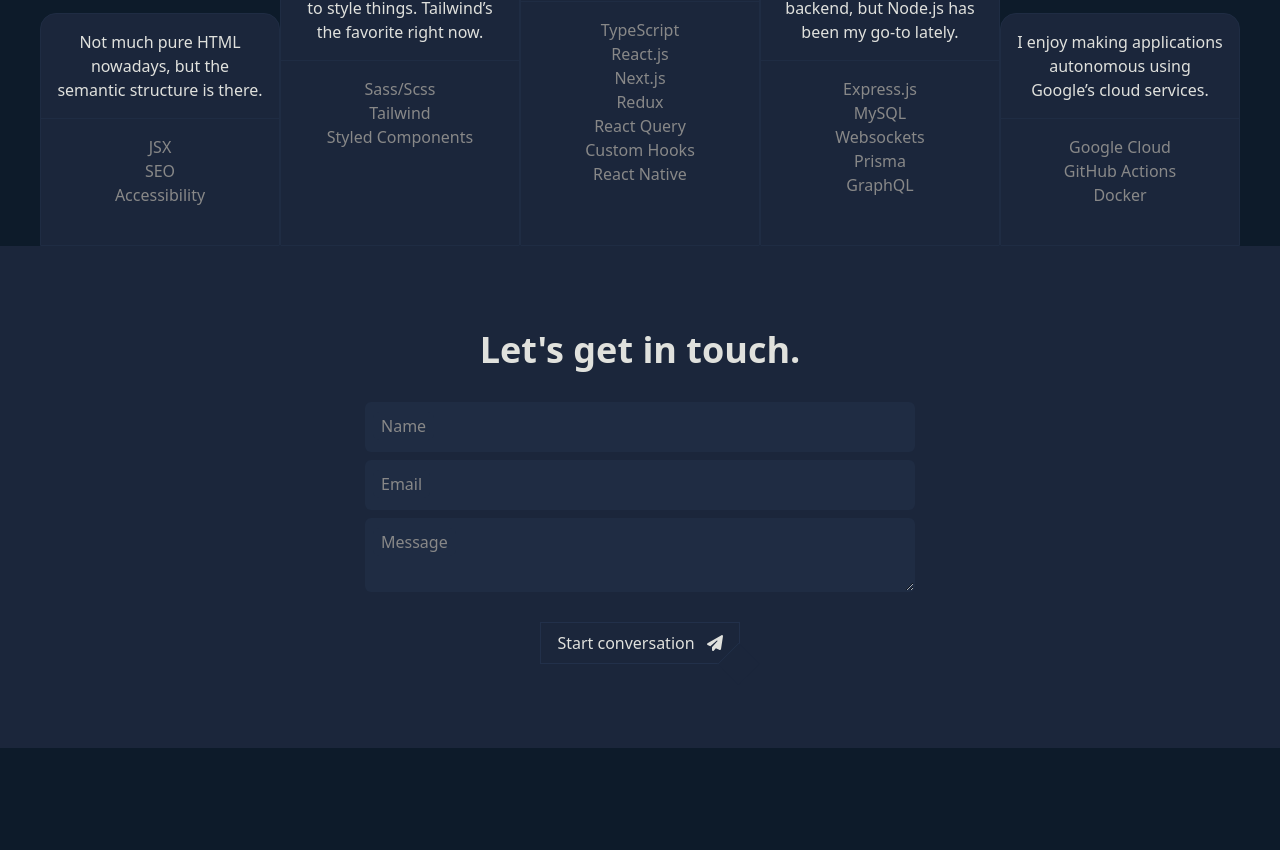
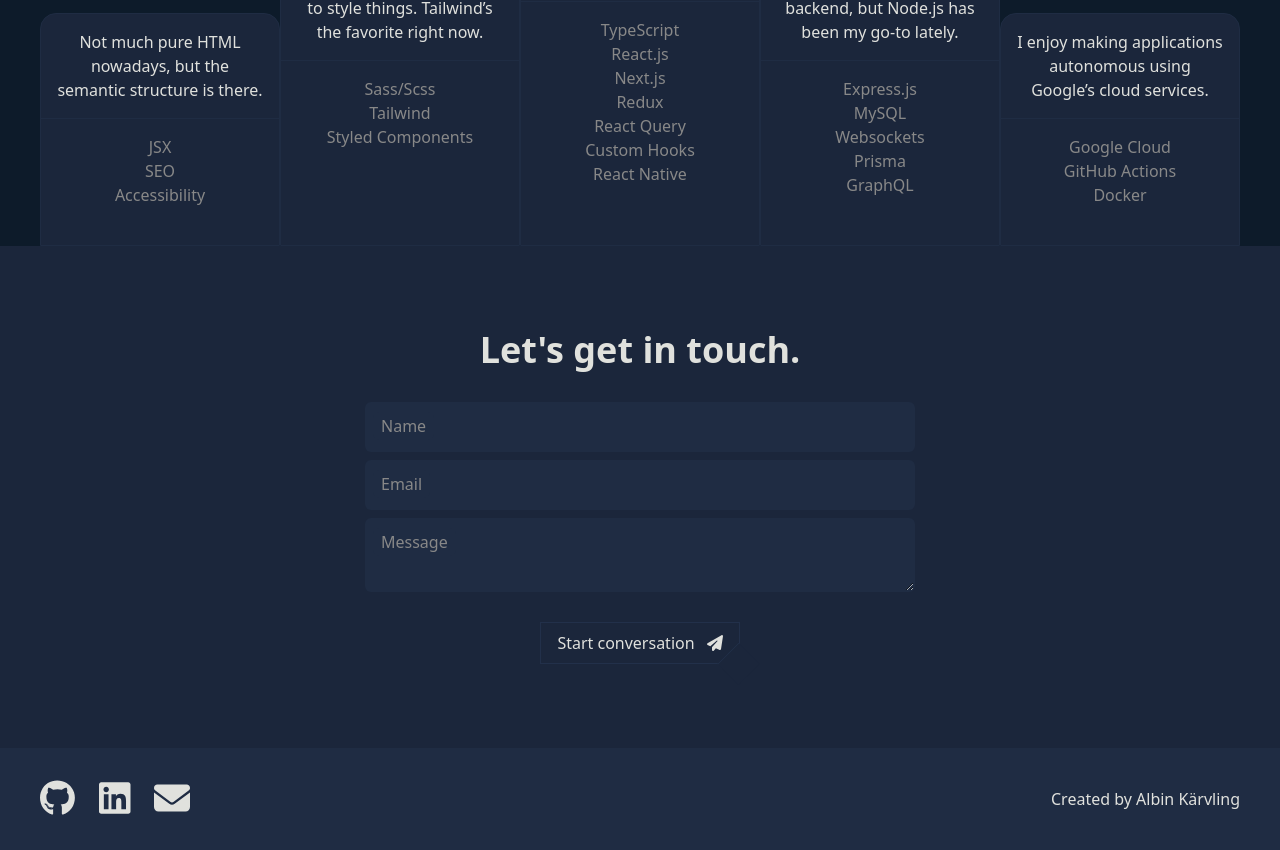
Before and after one commit to Poxie/another-porfolio, a Next.js app: page / in a window 1280 px wide. Shown: the part 4292-5142 px from the top of the page. Before the commit the page ends 5040 px from the top, so only its background shows below. Built offline with nearby package versions, Linux system fonts and the light colour scheme.

Commit message:
Add footer

```diff
--- a/app/layout.tsx
+++ b/app/layout.tsx
@@ -6,6 +6,7 @@ import { NextIntlClientProvider } from "next-intl";
 
 import { config } from '@fortawesome/fontawesome-svg-core';
 import '@fortawesome/fontawesome-svg-core/styles.css';
+import Footer from "@/components/footer";
 config.autoAddCss = false;
 
 const geistSans = localFont({
@@ -40,6 +41,7 @@ export default async function RootLayout({
       >
         <NextIntlClientProvider messages={messages}>
           {children}
+          <Footer />
         </NextIntlClientProvider>
       </body>
     </html>
--- /dev/null
+++ b/components/footer/index.tsx
@@ -0,0 +1,32 @@
+import { LINKS } from "@/constants/links";
+import { FontAwesomeIcon } from "@fortawesome/react-fontawesome";
+import { useTranslations } from "next-intl";
+
+export default function Footer() {
+    const t = useTranslations('footer');
+
+    return(
+        <footer className="bg-tertiary">
+            <div className="main-width py-8 flex justify-between items-center">
+                <ul className="flex gap-6">
+                    {LINKS.map(link => (
+                        <li key={link.name}>
+                            <a
+                                target="_blank"
+                                href={link.url}
+                            >
+                                <FontAwesomeIcon
+                                    icon={link.icon}
+                                    className="text-4xl"
+                                />
+                            </a>
+                        </li>
+                    ))}
+                </ul>
+                <span>
+                    {t('created-by')}
+                </span>
+            </div>
+        </footer>
+    )
+}
--- a/messages/en.json
+++ b/messages/en.json
@@ -73,5 +73,8 @@
         "projects": "Projects",
         "tect-stack": "Tech-stack",
         "contact": "Contact"
+    },
+    "footer": {
+        "created-by": "Created by Albin Kärvling"
     }
 }
```
